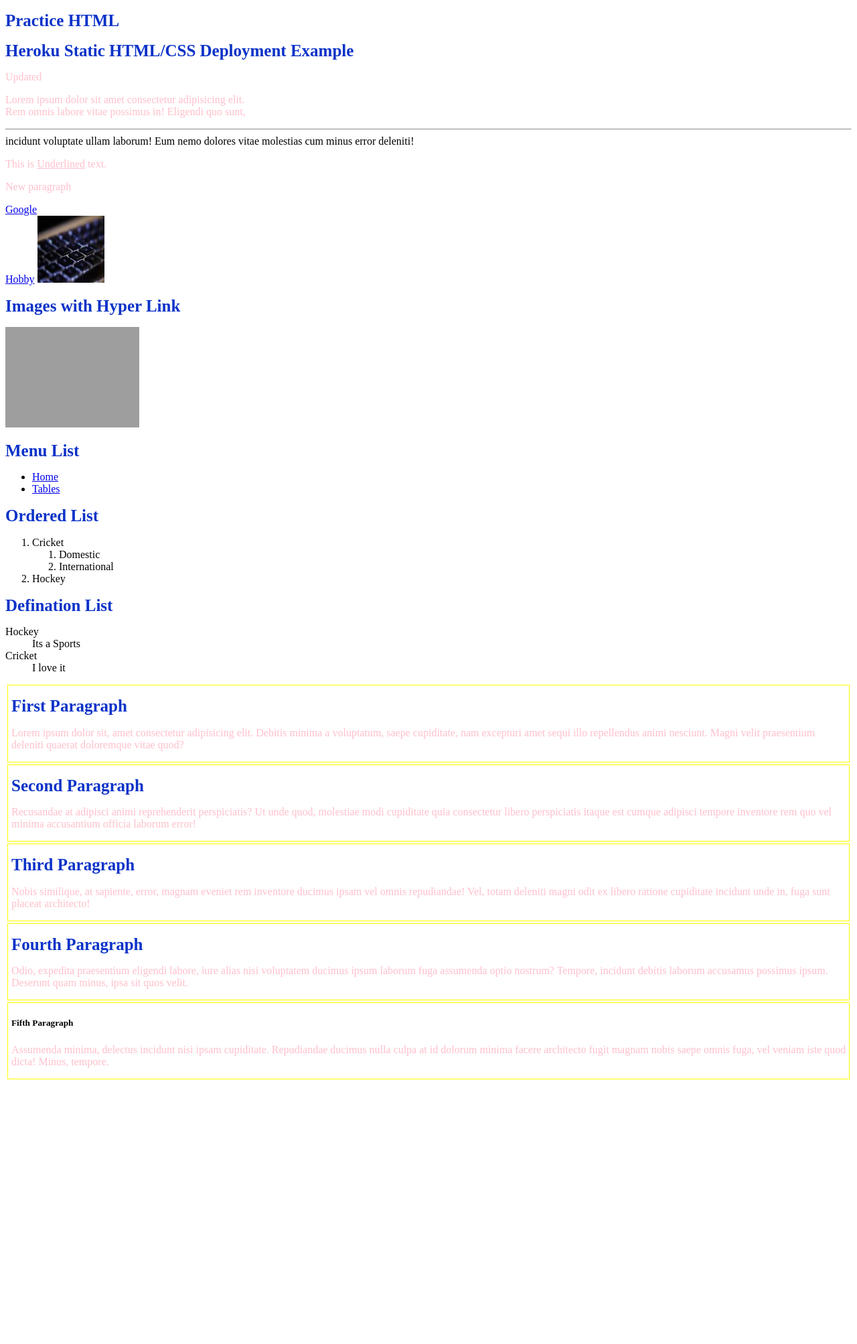
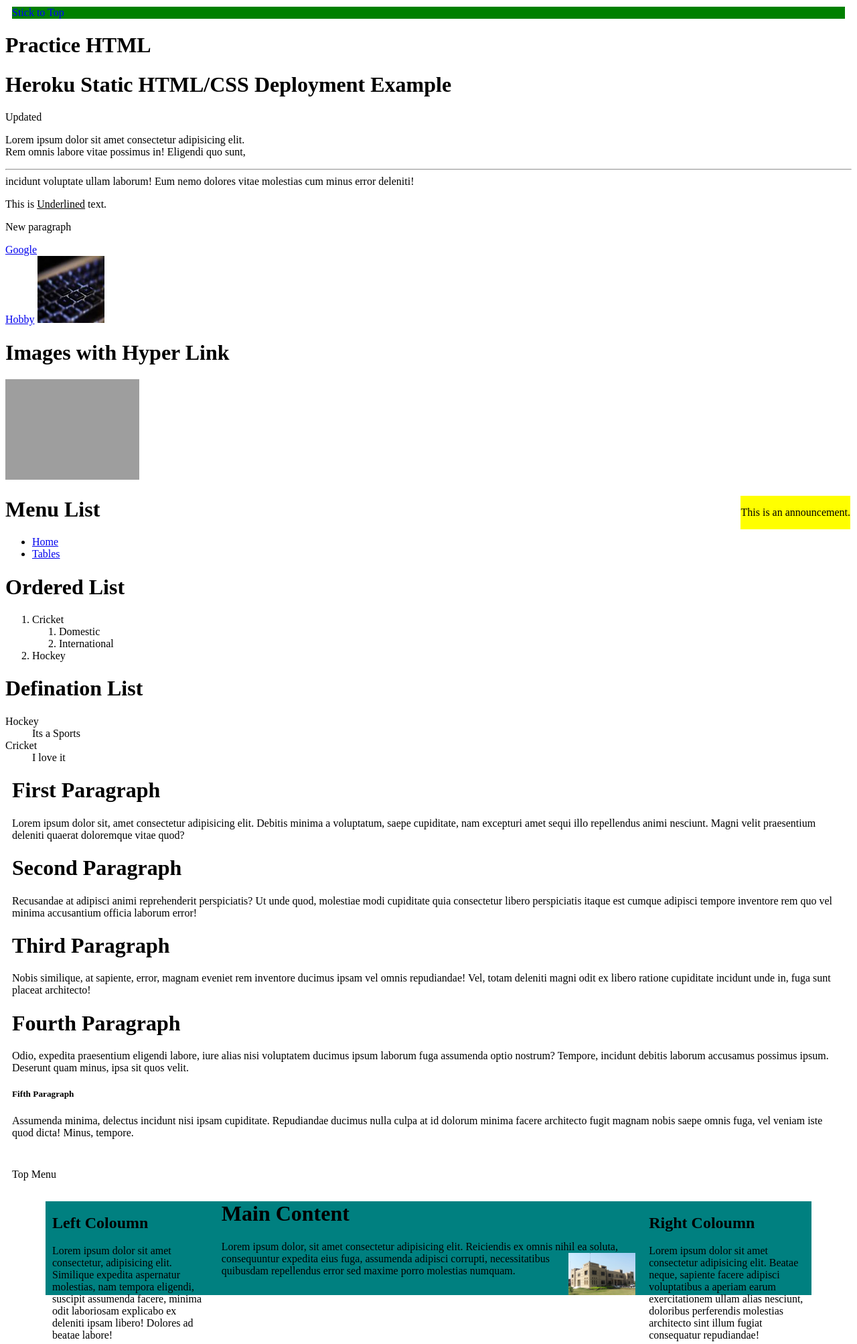
Before and after one commit to talhaejaz539/Learning-heroku-static-pages-deployment, a PHP site: page / in a window 1280 px wide. Shown: the top 2006 px of the page at 67% size. Before the commit the page ends 1611 px from the top, so only its background shows below. Run offline with PHP 8.4, Linux system fonts and the light colour scheme; grey boxes are pictures that could not be loaded.

Commit message:
Changed Required

```diff
--- a/index.html
+++ b/index.html
@@ -8,6 +8,7 @@
     <title>Heroku</title>
 </head>
 <body>
+    <div id="stick"> Stick to Top</div>
     <h1> Practice HTML </h1>
     <h1>Heroku Static HTML/CSS Deployment Example</h1>
     <p>Updated</p>
@@ -68,5 +69,63 @@
         <h5>Fifth Paragraph</h5>
         <p>Assumenda minima, delectus incidunt nisi ipsam cupiditate. Repudiandae ducimus nulla culpa at id dolorum minima facere architecto fugit magnam nobis saepe omnis fuga, vel veniam iste quod dicta! Minus, tempore.</p>
     </div>
+    <br>
+    <div id="top">Top Menu</div>
+    <div id="container">
+      <div id="left">
+        <h2>Left Coloumn</h2>
+        <p>
+          Lorem ipsum dolor sit amet consectetur, adipisicing elit. Similique
+          expedita aspernatur molestias, nam tempora eligendi, suscipit
+          assumenda facere, minima odit laboriosam explicabo ex deleniti ipsam
+          libero! Dolores ad beatae labore!
+        </p>
+      </div>
+      <div id="right">
+        <h2>Right Coloumn</h2>
+        <p>
+          Lorem ipsum dolor sit amet consectetur adipisicing elit. Beatae neque,
+          sapiente facere adipisci voluptatibus a aperiam earum exercitationem
+          ullam alias nesciunt, doloribus perferendis molestias architecto sint
+          illum fugiat consequatur repudiandae!
+        </p>
+      </div>
+      <div id="content">
+        <h1>Main Content</h1>
+        <p>
+          Lorem ipsum dolor, sit amet consectetur adipisicing elit. Reiciendis
+          ex omnis nihil ea soluta,
+          <img id="covid" src="./Images/21.jpg" /> consequuntur expedita
+          eius fuga, assumenda adipisci corrupti, necessitatibus quibusdam
+          repellendus error sed maxime porro molestias numquam.
+        </p>
+      </div>
+    </div>
+    <h1 style="clear: both">Some Sample H1</h1>
+    <br>
+    <div id="announcement">
+        <p>This is an announcement.</p>
+    </div>
+    <div>
+        <p>Lorem ipsum dolor sit, amet consectetur adipisicing elit. Dignissimos eius sequi ducimus. At, laboriosam quae harum expedita corporis id sapiente impedit ullam quasi, deleniti voluptates dolorem facere eius quas excepturi.</p>
+    </div>
+    <div id="second">
+        <p>Assumenda voluptas adipisci velit aperiam eaque, inventore magnam repellendus tenetur maxime nesciunt illum quisquam obcaecati molestias accusamus, culpa amet omnis? Aperiam, aut deserunt? Excepturi laborum, eligendi at deleniti eius sit.</p>
+    </div>
+    <div id="third">
+        <p>Nostrum sint repudiandae architecto praesentium adipisci repellendus qui, consequatur unde omnis minus reiciendis sit exercitationem ab hic consequuntur mollitia, alias ipsam. Architecto ipsum expedita error. Veritatis totam sapiente porro molestias.</p>
+    </div>
+    <div>
+        <p>Dolor ea dolore temporibus molestiae. Dolorum voluptates fugiat qui quidem. Omnis placeat veritatis harum, ut libero nemo sit amet consequatur repellat! Ipsum omnis praesentium aliquid dicta quibusdam consectetur voluptatem blanditiis!</p>
+    </div>
+    <div>
+        <p>Possimus, error officiis. Modi nesciunt fuga, repudiandae tempora mollitia, vitae recusandae animi natus dolorum quibusdam dolores laudantium sed distinctio, totam incidunt debitis neque inventore laboriosam ducimus cumque. Natus, provident consectetur.</p>
+    </div>
+    <div>
+        <p>Quasi dignissimos voluptatum quam incidunt fugit architecto hic aliquid, magni atque autem maxime odio? Ut saepe aut delectus ipsa! Voluptates corporis saepe unde voluptatibus blanditiis repellendus nemo ipsam minima in?</p>
+    </div>
+    <div>
+        <p>Molestiae laboriosam nihil impedit numquam harum mollitia quae enim libero veritatis autem. Deserunt voluptate accusamus inventore maxime exercitationem sunt, incidunt excepturi obcaecati soluta nisi commodi hic voluptates dicta deleniti necessitatibus!</p>
+    </div>
 </body>
 </html>
--- a/style.css
+++ b/style.css
@@ -1,15 +1,55 @@
-h1{
-    color: rgb(10,50,200);
-    font-size: 25px;
+div {
+    /* border: 1px solid red; */
+    margin: 10px;
 }
-p{
-    color: pink;
+#container {
+    margin-left: 50px;
+    margin-right: 50px;
+    overflow: hidden;
+    min-height: 400px;
 }
-div{
-    border: 1px solid yellow;
-    padding-left: 5px;
-    margin: 3px;
+#left {
+    width: 20%;
+    float: left;
+    margin: 20px;
 }
-#first{
-    background-color: light green;
+#right {
+    /* background-color: yellow; */
+    float: right;
+    width: 20%;
+    margin: 20px;
 }
+#content {
+    background-color: teal;
+}
+#covid {
+    width: 100px;
+    float: right;
+}
+#content p {
+    overflow: hidden;
+}
+#second{
+    background-color: black;
+    color: white;
+    position: relative;
+    top: 50px;
+    z-index: 1;
+}
+#third p{
+    background-color: yellow;
+    z-index: 2000;
+}
+#announcement{
+    background-color: yellow;
+    position: fixed;
+    bottom: 0;
+    right: 0;
+}
+#stick{
+    position: sticky;
+    top: 0;
+    color: blue;
+    z-index: 1000;
+    background-color: green;
+}
```
